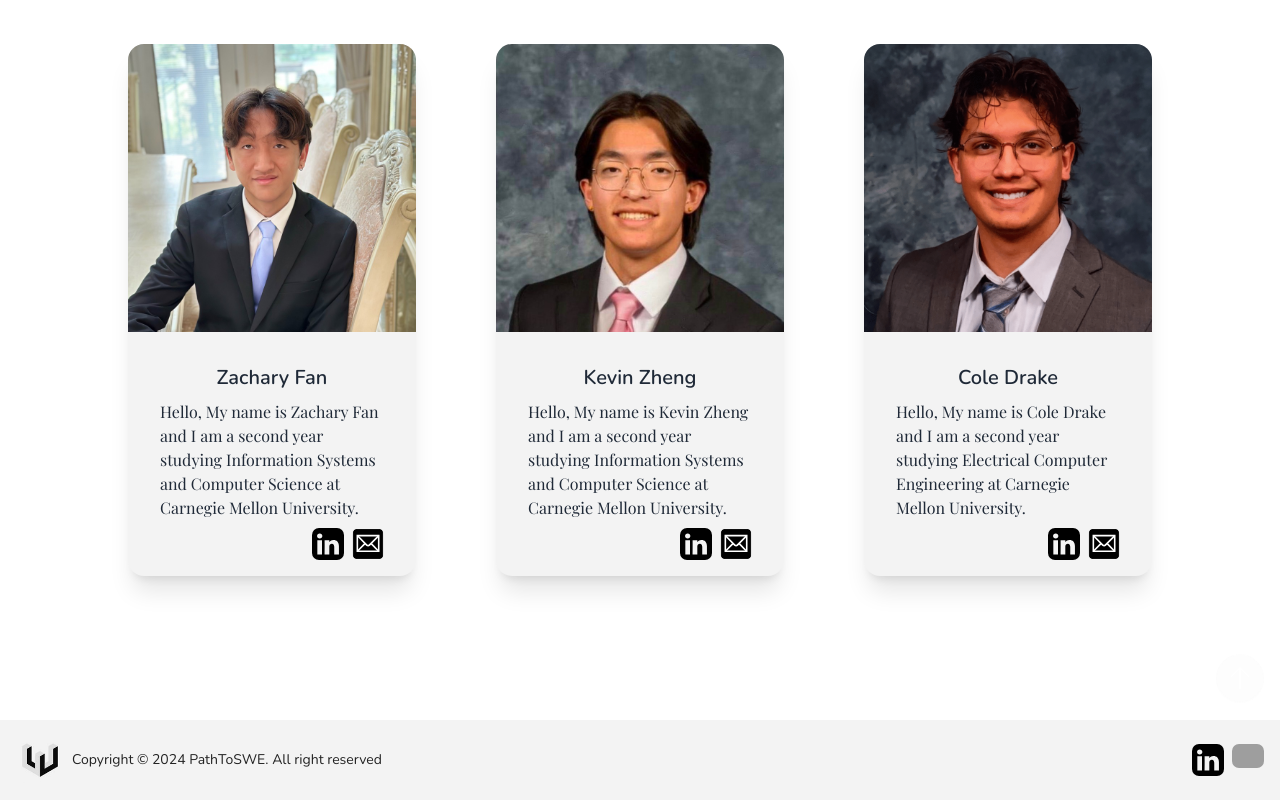
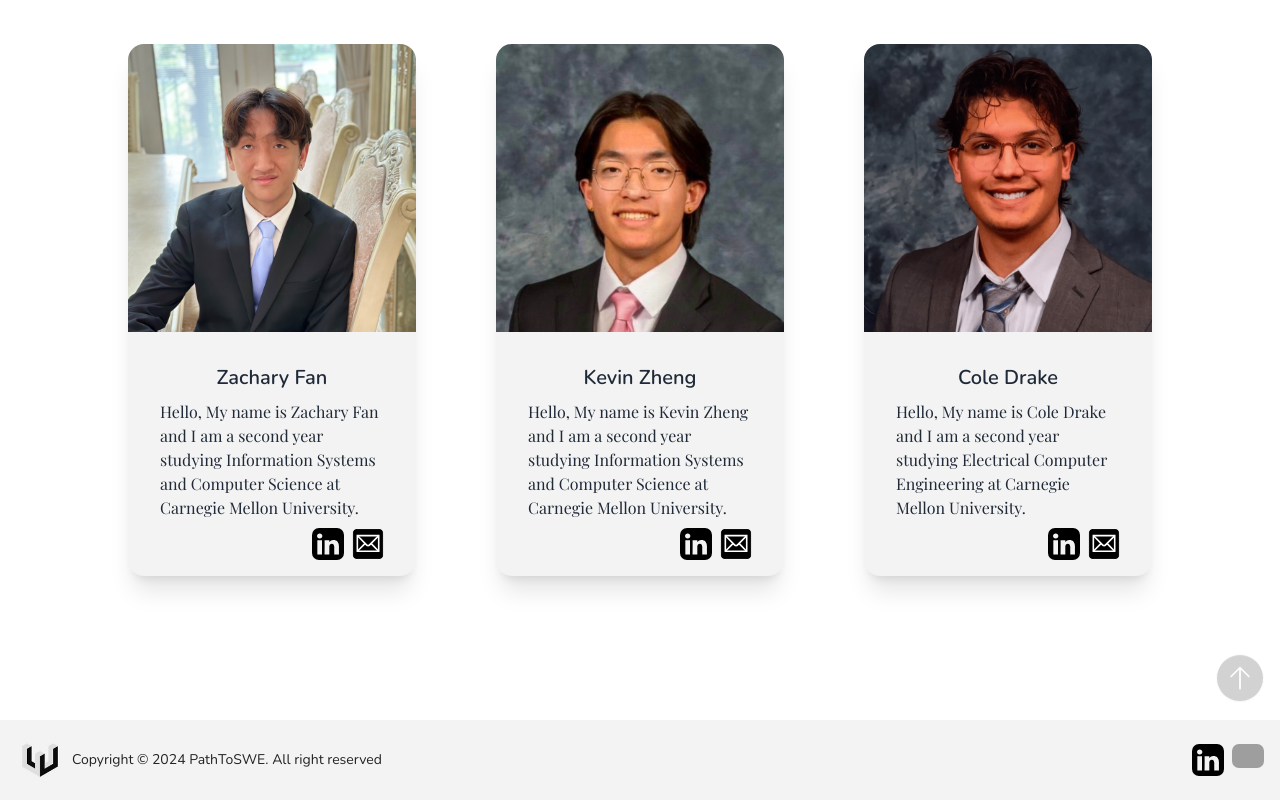
Before and after one commit to zachkfan/pathtoswe, a Next.js app: page / in a window 1280 px wide. Shown: the part 1514-2314 px from the top of the page. Built offline with nearby package versions, Linux system fonts and the light colour scheme; grey boxes are pictures that could not be loaded; a web font is replaced by a local one.

Commit message:
fixed scroll-to-top button background.

```diff
--- a/src/app/ui/scroll_button.tsx
+++ b/src/app/ui/scroll_button.tsx
@@ -27,7 +27,7 @@ export default function ScrollButton({ footerOffset }: Props) {
   return (
     <button
       className={clsx(
-        "btn btn-circle opacity-20 bottom-corner bottom-2",
+        "btn btn-circle bg-black-gray opacity-20 bottom-corner bottom-2",
         overlapFooter
           ? `relative motion-safe:animate-bounce left-[95vw]`
           : "fixed right-1"
```
